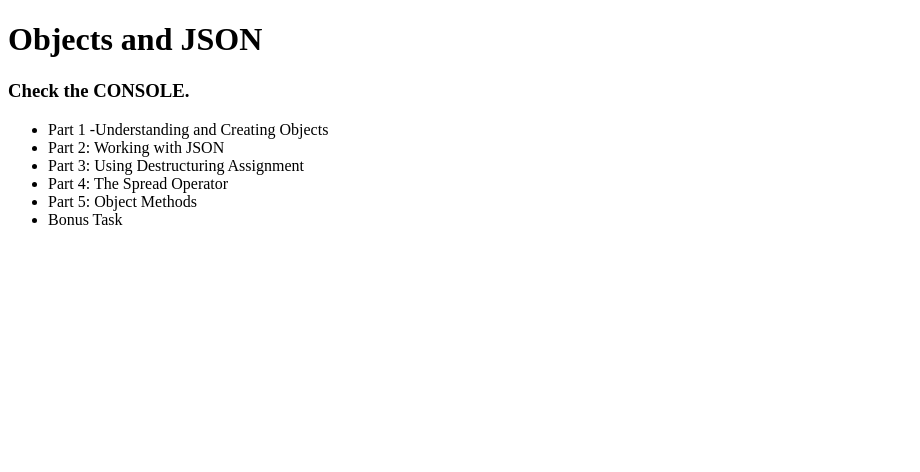
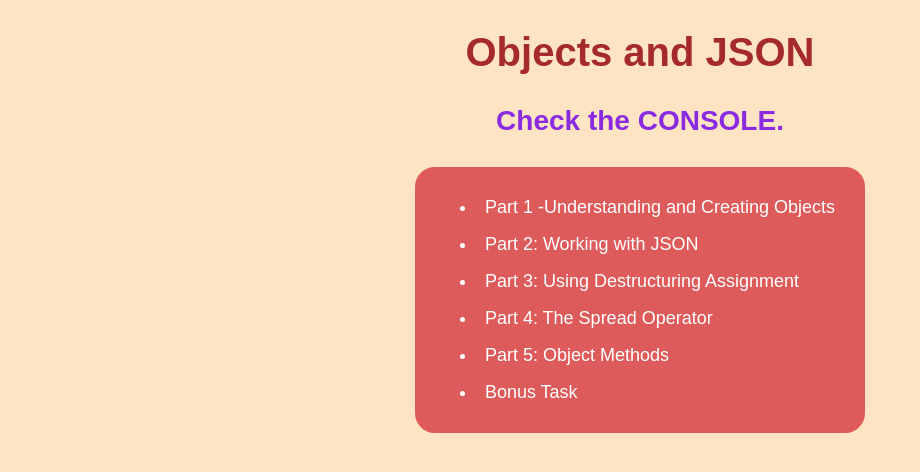
Before and after one commit to Milana-Rzazada/JavaScript-Objects-and-JSON, a plain HTML site: page index.html in a window 1280 px wide. Shown: the whole page, without its empty margins (0-920 px from the left). Drawn offline with Linux system fonts and the light colour scheme.

Commit message:
To add some CSS codes.

```diff
--- a/style.css
+++ b/style.css
@@ -1,3 +1,38 @@
 *{
+    margin: 0;
+}
+
+body{
+    display: flex;
+    flex-direction: column;
+    font-family: Arial, Helvetica, sans-serif;
+    background-color: bisque;
+    justify-content: center;
+    align-items: center;
+    gap: 30px;
+    padding: 30px;
+}
+
+h1{
+    font-size: 40px;
+    color: brown;
+}
+
+h3{
+    font-size: 28px;
+    color: blueviolet;
+}
+.list{
+    border: 2px solid rgb(222, 91, 91);
+    padding: 20px;
+    border-radius: 20px;
+    background-color: rgb(222, 91, 91);
+    color: white;
+}
+
+.list ul li{
+    font-size: 18px;
+    padding: 8px;
+    font-weight: 400;
 
 }
```
